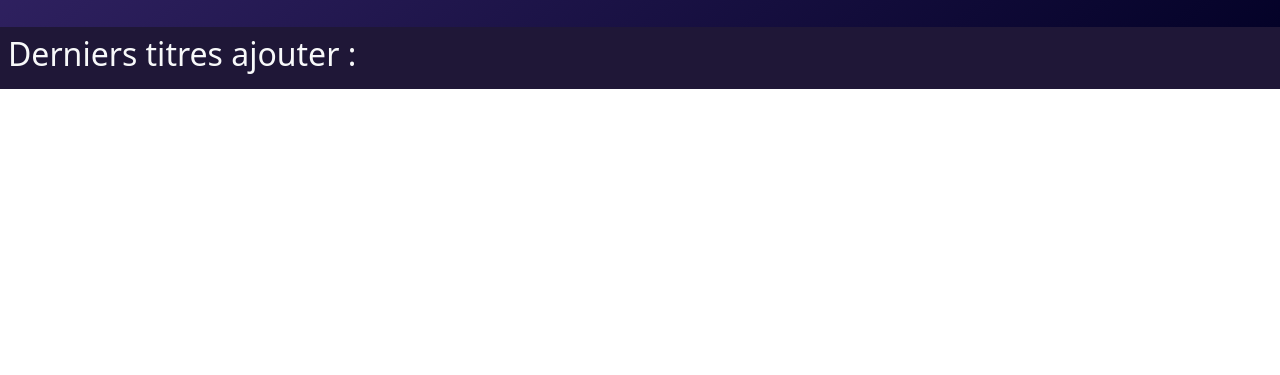
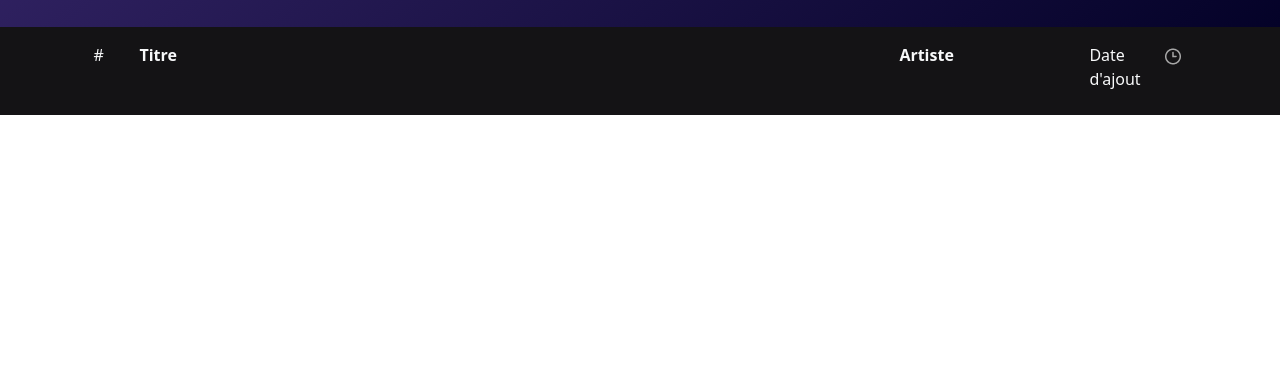
Before and after one commit to ALF-PARYA/My-music.com, a Symfony app: template templates/vinyl/homepage.html.twig in a window 1280 px wide. Shown: the part 425-800 px from the top of the page. Run offline with Twig, Linux system fonts and the light colour scheme; the template is opened without the code that fills it, so the values that code supplies are empty; some libraries are stand-ins or nearby versions.

Commit message:
V1 homepage + instalation de dépendance et services

```diff
--- a/composer.json
+++ b/composer.json
@@ -70,6 +70,7 @@
     },
     "require-dev": {
         "symfony/debug-bundle": "7.0.*",
+        "symfony/maker-bundle": "^1.52",
         "symfony/stopwatch": "7.0.*",
         "symfony/web-profiler-bundle": "7.0.*"
     }
--- a/config/bundles.php
+++ b/config/bundles.php
@@ -7,4 +7,5 @@ return [
     Symfony\Bundle\WebProfilerBundle\WebProfilerBundle::class => ['dev' => true, 'test' => true],
     Symfony\Bundle\MonologBundle\MonologBundle::class => ['all' => true],
     Symfony\Bundle\DebugBundle\DebugBundle::class => ['dev' => true],
+    Symfony\Bundle\MakerBundle\MakerBundle::class => ['dev' => true],
 ];
--- a/public/styles/style.css
+++ b/public/styles/style.css
@@ -7,10 +7,11 @@
 }
 
 #section-2{
-    background: #1F1737;
+    background: #141315;
     color: white;
 }
 
-#section-3{
-    background: #141315;
+#tracks-info :hover{
+
+    background: #2D2B33;
 }
--- a/templates/base.html.twig
+++ b/templates/base.html.twig
@@ -19,17 +19,19 @@
 	</head>
 	<body>
 		{% block navbar %}
-			<nav class="navbar bg-body-tertiary bg-transparent text-body">
-				<div class="container-fluid">
-					<a class="navbar-brand">My-music</a>
+			<nav class="navbar   bg-dark text-white">
+				<div class="container-fluid ">
+					<div class=" d-flex align-items-center">
+						<a href="{{ path('app_homepage') }}"><img src="{{asset('media/icons/favicon-big-w.png')}}" alt="logo" class="rounded"></a>
+						<a class="navbar-brand fst-italic text-light " href="{{ path('app_homepage') }}">My-music</a>
+                        <a class="link-underline-dark text-white" href="{{path('addingpage')}}">Ajouter une musique</a>
+					</div>
 					<form class="d-flex" role="search">
 						<input class="form-control me-2" type="search" placeholder="Rechercher" aria-label="Search">
 						<button class="btn btn-outline-success" type="submit">Rechercher</button>
 					</form>
 				</div>
-			</nav>
-
-		{% endblock %}
-		{% block body %}{% endblock %}
-	</body>
-</html>
+			</body>
+		</body>
+	</html>
+</nav>{% endblock %}{% block body %}{% endblock %}</body></html>
--- a/templates/vinyl/homepage.html.twig
+++ b/templates/vinyl/homepage.html.twig
@@ -1,39 +1,67 @@
 {% extends 'base.html.twig' %}
 
 {% block title %}
-	{{parent()}}
+    {{ parent() }}
     | Nos dernières musiques
 {% endblock %}
 
 {% block body %}
     <section id="section-1" class="p-5">
-		<div class="d-flex  gap-5 align-items-center  text-light">
-			<img src="https://misc.scdn.co/liked-songs/liked-songs-300.png" alt="image accueil">
+        <div class="d-flex gap-5 align-items-center text-light">
+            <img src="https://misc.scdn.co/liked-songs/liked-songs-300.png" alt="image accueil" class="rounded">
             <div>
                 <p>Playlist</p>
-				<h1>
-					{{ title }}
-				</h1>
-				<div class="d-flex ">
+                <h1>{{ title }}</h1>
+                <div class="d-flex align-items-center">
                     <img src="#" alt="#" class="rounded">
                     {# <p>nom utilisateur</p> #}
-					{# nombre titre #} titres
+                    <p class="m-0">{{ totalTracks }} titres</p>
                 </div>
             </div>
         </div>
     </section>
-	<section id="section-2" class="text-light p-2">
-	<h2>Derniers titres ajouter : </h2>
+
+    <section id="section-2" class="text-light m-0 pt-3">
+        <div class="container text-start">
+            <div class="row">
+                <div class="col text-center">
+                    <p>#</p>
+                </div>
+                <div class="col-8 fw-bold">
+                    <p>Titre</p>
+                </div>
+                <div class="col-2 fw-bold">
+                    <p>Artiste</p>
+                </div>
+                <div class="col">
+                    <p>Date d'ajout</p>
+                </div>
+                <div class="col">
+                    <img src="{{ asset('media/icons/clock.png') }}" alt="">
+                </div>
+            </div>
+        </div>
+
+        <div class="container text-start pb-2">
+            {% for key, track in tracks %}
+                <div class="row pb-2">
+                    <div class="col text-end">
+                        {{ key + 1 }}
+                    </div>
+                    <div class="col-8 fw-bold">
+                        {{ track.song | upper }}
+                    </div>
+                    <div class="col-2 fw-bold">
+                        {{ track.artist }}
+                    </div>
+                    <div class="col">
+                        {{ track.date | capitalize }}
+                    </div>
+                    <div class="col">
+                        {{ track.Duration }}
+                    </div>
+                </div>
+            {% endfor %}
+        </div>
     </section>
-	<section id="section-3" class="text-light m-0">
-	<ul>
-		{% for track in tracks %}
-			<ol>
-				{{track.song |upper}}
-				-
-				{{track.artist |capitalize }}
-			</ol>
-		{% endfor %}
-	</ul>
-	</section>
-</div>{% endblock %}
+{% endblock %}
```
Also changed, not shown: src/Controller/SongController.php (added, +27 -0 lines), src/Controller/VinylController.php (+48 -18 lines), templates/song/index.html.twig (added, +20 -0 lines), templates/vinyl/addingpage.html.twig (added, +11 -0 lines), pseudo.txt (added), public/media/icons/Button - Précédent.png (added), public/media/icons/Button - Suivant.png (added), public/media/icons/Img.png (added), public/media/icons/carbon_pause-outline.png (added), public/media/icons/clock.png (added), public/media/icons/favicon-big-w.png (added), public/media/icons/mdi_play.png (added), public/media/icons/randome.png (added), 2 other files. Lines whose indentation alone changed are shown as unchanged.
